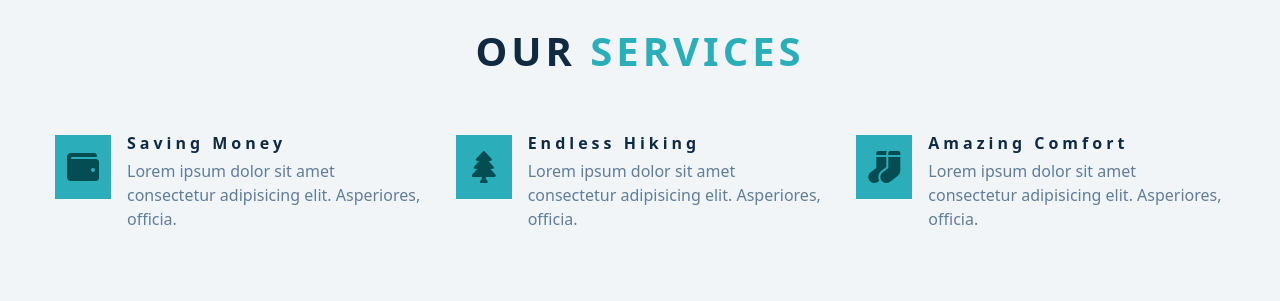
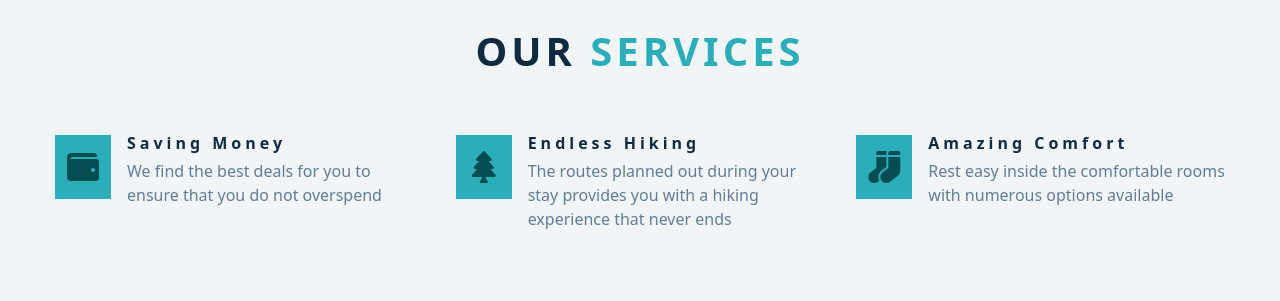
Before and after one commit to DarrylLeRoux/react2023, a JavaScript app in the folder backroads-app/: page / in a window 1280 px wide. Shown: the part 1540-1841 px from the top of the page. Built offline with nearby package versions, Linux system fonts and the light colour scheme; the HTML template or start-up script is replaced by a standard one.

Commit message:
Added dynamic content for the services using map

```diff
--- a/backroads-app/src/components/Services.js
+++ b/backroads-app/src/components/Services.js
@@ -1,4 +1,5 @@
 import Title from './Title';
+import { services } from './data';
 
 const Services = () => {
   return (
@@ -6,44 +7,19 @@ const Services = () => {
       <Title title='our' span='services' />
 
       <div className='section-center services-center'>
-        <article className='service'>
-          <span className='service-icon'>
-            <i className='fas fa-wallet fa-fw'></i>
-          </span>
-          <div className='service-info'>
-            <h4 className='service-title'>saving money</h4>
-            <p className='service-text'>
-              Lorem ipsum dolor sit amet consectetur adipisicing elit.
-              Asperiores, officia.
-            </p>
-          </div>
-        </article>
-
-        <article className='service'>
-          <span className='service-icon'>
-            <i className='fas fa-tree fa-fw'></i>
-          </span>
-          <div className='service-info'>
-            <h4 className='service-title'>endless hiking</h4>
-            <p className='service-text'>
-              Lorem ipsum dolor sit amet consectetur adipisicing elit.
-              Asperiores, officia.
-            </p>
-          </div>
-        </article>
-
-        <article className='service'>
-          <span className='service-icon'>
-            <i className='fas fa-socks fa-fw'></i>
-          </span>
-          <div className='service-info'>
-            <h4 className='service-title'>amazing comfort</h4>
-            <p className='service-text'>
-              Lorem ipsum dolor sit amet consectetur adipisicing elit.
-              Asperiores, officia.
-            </p>
-          </div>
-        </article>
+        {services.map((service) => {
+          return (
+            <article className='service' key={service.id}>
+              <span className='service-icon'>
+                <i className={service.icon}></i>
+              </span>
+              <div className='service-info'>
+                <h4 className='service-title'>{service.title}</h4>
+                <p className='service-text'>{service.text}</p>
+              </div>
+            </article>
+          );
+        })}
       </div>
     </section>
   );
--- a/backroads-app/src/components/data.js
+++ b/backroads-app/src/components/data.js
@@ -10,3 +10,24 @@ export const socialLinks = [
   { id: 2, href: 'https://www.twitter.com', icon: 'fab fa-twitter' },
   { id: 3, href: 'https://www.squarespace.com', icon: 'fab fa-squarespace' },
 ];
+
+export const services = [
+  {
+    id: 1,
+    icon: 'fas fa-wallet fa-fw',
+    title: 'saving money',
+    text: 'We find the best deals for you to ensure that you do not overspend',
+  },
+  {
+    id: 2,
+    icon: 'fas fa-tree fa-fw',
+    title: 'Endless Hiking',
+    text: 'The routes planned out during your stay provides you with a hiking experience that never ends',
+  },
+  {
+    id: 3,
+    icon: 'fas fa-socks fa-fw',
+    title: 'Amazing Comfort',
+    text: 'Rest easy inside the comfortable rooms with numerous options available',
+  },
+];
```
